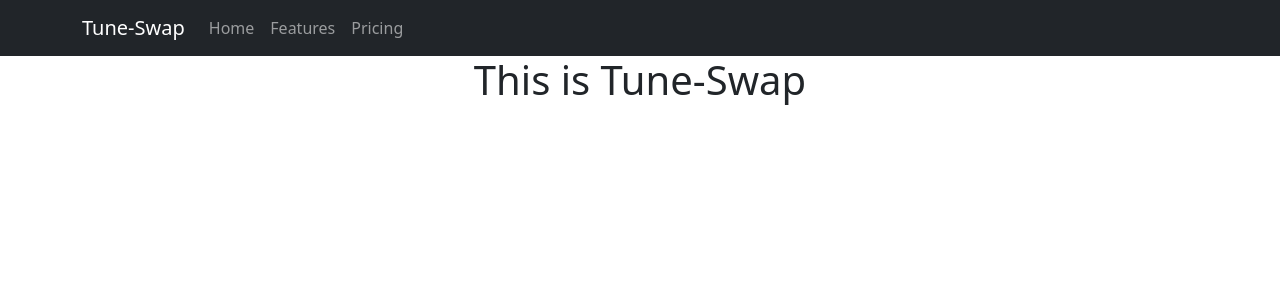
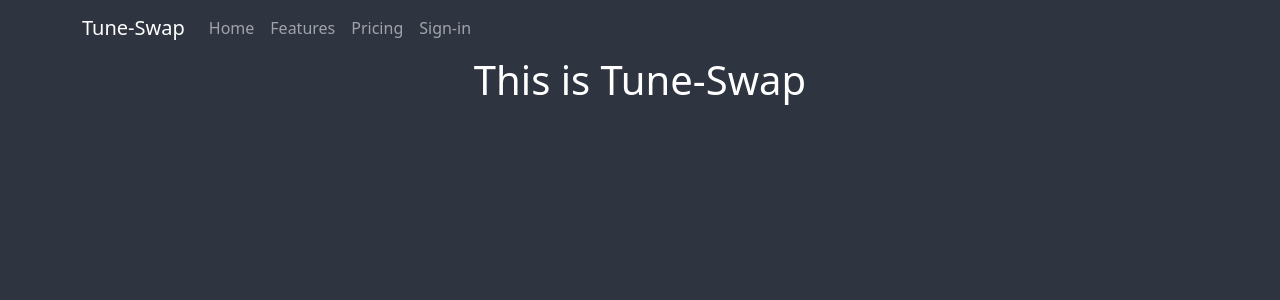
Before and after one commit to alanLherrera/tune-swap, a React (Create React App) app: page / in a window 1280 px wide. Shown: the top 300 px of the page. Built offline with nearby package versions, Linux system fonts and the light colour scheme.

Commit message:
added some styling changes

```diff
--- a/src/App.css
+++ b/src/App.css
@@ -1,3 +1,10 @@
 .App {
   text-align: center;
+  background-color: #2E3440 !important;
+  color: white;
+  height: 100vh;
 }
+
+.Nav {
+  background-color: #2E3440 !important;
+}
--- a/src/NavBar.js
+++ b/src/NavBar.js
@@ -1,17 +1,19 @@
 import Container from 'react-bootstrap/Container';
 import Nav from 'react-bootstrap/Nav';
 import Navbar from 'react-bootstrap/Navbar';
+import './App.css';
 
 function NavBar() {
   return (
     <>
-      <Navbar sticky="top" bg="dark" variant="dark">
+      <Navbar className='Nav' sticky="top" variant="dark">
         <Container>
           <Navbar.Brand href="#home">Tune-Swap</Navbar.Brand>
           <Nav className="me-auto">
             <Nav.Link href="#home">Home</Nav.Link>
             <Nav.Link href="#features">Features</Nav.Link>
             <Nav.Link href="#pricing">Pricing</Nav.Link>
+            <Nav.Link href="#sign-in">Sign-in</Nav.Link>
           </Nav>
         </Container>
       </Navbar>
```
